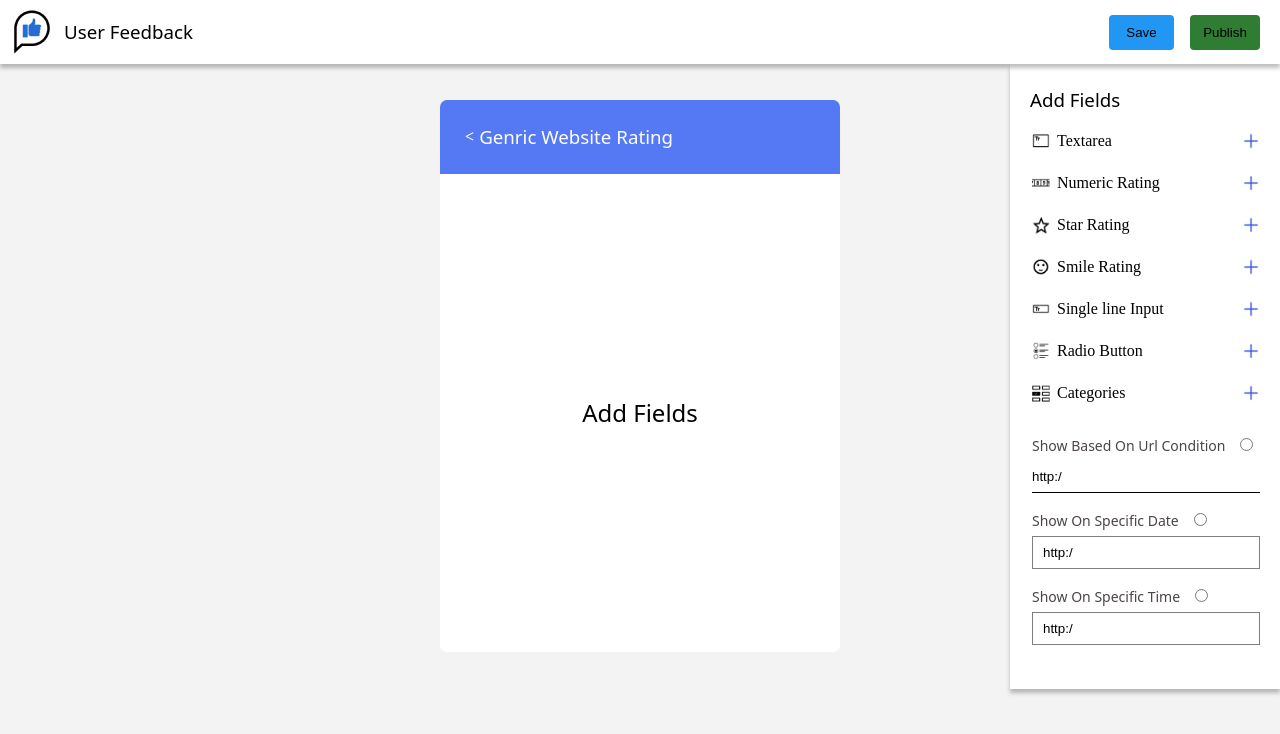
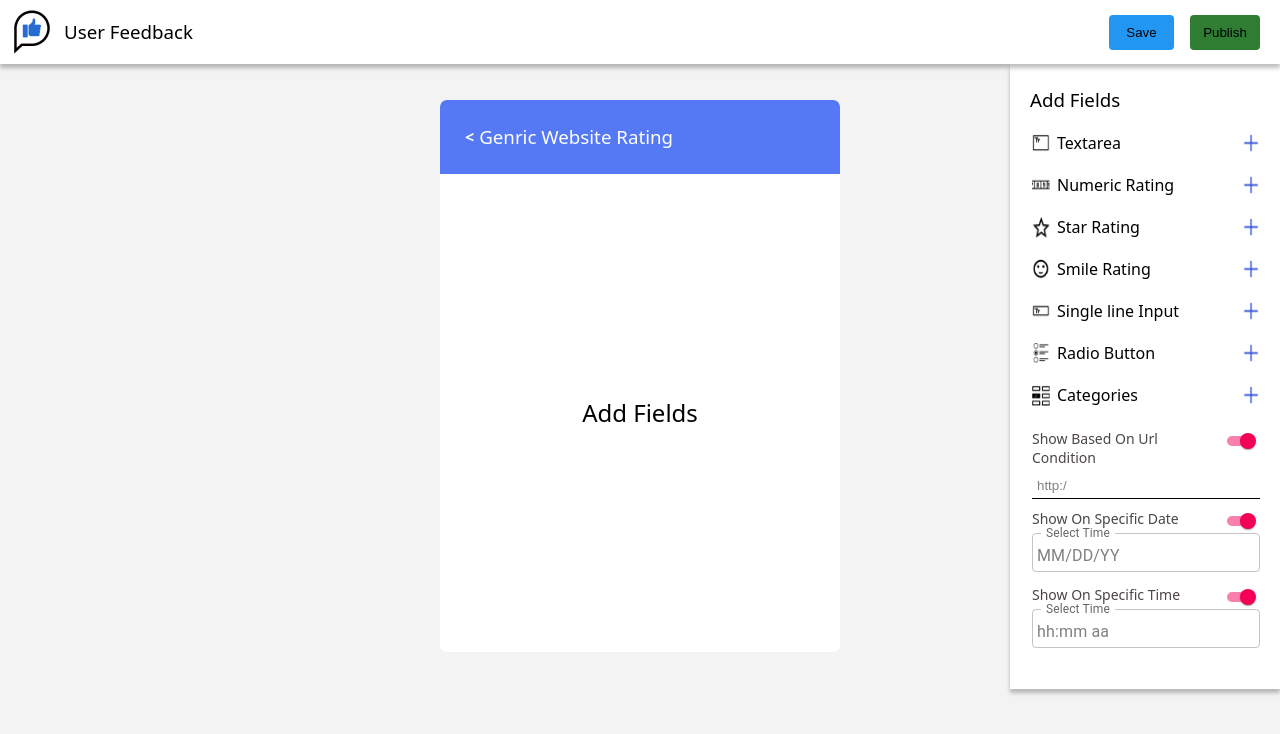
Before and after one commit to HarshProj/Alter, a React (Create React App) app: page /createform in a window 1280 px wide. Shown: the top 734 px of the page. Built offline with nearby package versions, Linux system fonts and the light colour scheme.

Commit message:
integrated with materialUI

```diff
--- a/package.json
+++ b/package.json
@@ -3,6 +3,11 @@
   "version": "0.1.0",
   "private": true,
   "dependencies": {
+    "@emotion/react": "^11.13.3",
+    "@emotion/styled": "^11.13.0",
+    "@material-ui/core": "^4.12.4",
+    "@mui/material": "^5.16.7",
+    "@mui/styled-engine-sc": "^6.0.0-alpha.18",
     "@testing-library/jest-dom": "^5.17.0",
     "@testing-library/react": "^13.4.0",
     "@testing-library/user-event": "^13.5.0",
@@ -10,6 +15,7 @@
     "react-dom": "^18.3.1",
     "react-router-dom": "^6.26.1",
     "react-scripts": "5.0.1",
+    "styled-components": "^6.1.12",
     "web-vitals": "^2.1.4"
   },
   "scripts": {
--- a/src/App.css
+++ b/src/App.css
@@ -1,5 +1,5 @@
 body{
   background-color: #F3F3F3;
-  /* font-family: system-ui, -apple-system, BlinkMacSystemFont, 'Segoe UI', Roboto, Oxygen, Ubuntu, Cantarell, 'Open Sans', 'Helvetica Neue', sans-serif; */
+  font-family: system-ui, -apple-system, BlinkMacSystemFont, 'Segoe UI', Roboto, Oxygen, Ubuntu, Cantarell, 'Open Sans', 'Helvetica Neue', sans-serif;
 
 }
--- a/src/Components/Feedbackform.js
+++ b/src/Components/Feedbackform.js
@@ -1,4 +1,4 @@
-import React, { useEffect } from 'react'
+import React, { useEffect, useState } from 'react'
 import '../Css/Feedbackform.css'
 import img from '../Assets/plus-large-svgrepo-com 1.png'
 import textareimg from '../Assets/textarea_icon.png'
@@ -8,14 +8,25 @@ import smiliimg from '../Assets/smiley_icon.png'
 import singleimg from '../Assets/input_icon.png'
 import radioimg from '../Assets/radio_icon.png'
 import categoryimg from '../Assets/cate_icon.png'
+
+import TextField from '@mui/material/TextField';
+import { Switch } from '@material-ui/core';
 export const Feedbackform = (props) => {
     useEffect(()=>{
         props.setCreate(true);
     },[])
+    const [addclick,setAddclick]=useState(0)
   return (
     <div className='workspace'>
         <div className="add-feilds">
-            <div className="fields-section">
+           {addclick==1?<div className='feildclicked'>
+            <div className="clicked-section">
+                <div className="go-back">
+
+                <p onClick={()=>{setAddclick(0)}}>&lt;</p><p>Back To Add Feild</p>
+                </div>
+            </div>
+           </div>:<div className="fields-section">
                 <h3>Add Fields</h3>
                 <div className="section">
                     <div className="field"><div className="textarea">
@@ -23,7 +34,7 @@ export const Feedbackform = (props) => {
                     <img src={textareimg} alt="" /><p>Textarea</p>
 
                         </div>
-                     <img src={img} alt="" /></div>
+                     <img src={img} alt="" onClick={()=>{setAddclick(1)}}/></div>
                     </div>
                     <div className="field"><div className="textarea">
                         <div className="" style={{display:'flex'}}>
@@ -71,38 +82,47 @@ export const Feedbackform = (props) => {
 
 
                    <div className="based-on-url">
-                    <div className="">
-                    <span>
+                    <div className="toggle-part">
+                    <span className='url-span'>
                     Show Based On Url Condition
                     </span>
-                    <input type="radio" name="" id="" />
+                    <Switch size='small' checked/>
+                    </div>
+                    <input type="text" className='intpht'  value='http:/'/>
+                   </div>
+                   <div className="based-on-url">
+                    <div className="toggle-part">
+                    <span className='url-span'>
+                    Show On Specific Date
+                    </span>
+
+                    <Switch size='small' checked/>
 
                     </div>
-                    <input type="text"  value='http:/'/>
+                    <TextField
+          id="outlined-error"
+          label="Select Time"
+          defaultValue="MM/DD/YY"
+        //   color='gray'
+        style={{border:"none"}}
+        />
                    </div>
                    <div className="based-on-url">
-                    <div className="">
-                    <span>
-                    Show On Specific Date
-                    </span>
-                    <input type="radio" name="" id="" />
-
-                    </div>
-                    <input type="text" className='inp-datetime'  value='http:/'/>
-                   </div>
-                   <div className="based-on-url">
-                    <div className="">
-                    <span>
+                    <div className="toggle-part">
+                    <span className='url-span'>
                     Show On Specific Time
                     </span>
-                    <input type="radio" name="" id="" />
-
+                    <Switch size='small' checked />
                     </div>
-                    <input type="text" className='inp-datetime' value='http:/'/>
+                    <TextField
+          id="outlined-error"
+          label="Select Time"
+          defaultValue="hh:mm aa"
+        />
                    </div>
                    </div>
                 </div>
-            </div>
+            </div>}
         </div>
         <div className="form-body">
             <div className="form-name">
--- a/src/Css/Feedbackform.css
+++ b/src/Css/Feedbackform.css
@@ -22,7 +22,7 @@ h3{
     display: flex;
     flex-direction: column;
     margin-top: 1rem;
-    gap: 1.5rem;
+    gap: 1.25rem;
 }
 .field p{
     margin-left: 7px;
@@ -58,19 +58,27 @@ border-radius: 7px;
     height: 76px;
     justify-content: center;
 }
-.based-on-url span{
+.url-span{
     font-size:14px;
     font-family: system-ui, -apple-system, BlinkMacSystemFont, 'Segoe UI', Roboto, Oxygen, Ubuntu, Cantarell, 'Open Sans', 'Helvetica Neue', sans-serif;
 
-    margin-right: 15px;
+    /* margin-right: 4px; */
     color: #4C4545;
+}
+.toggle-part{
+    display: flex;
+    justify-content: space-between;
 }
 .based-on-url input[type='text']{
     border: none;
-    border-bottom: 1px solid black;
     /* width: 100%; */
     margin-top: 6px;
-    padding: 8px 0;
+    padding: 5px 5px;
+    color: gray;
+}
+.intpht{
+    border-bottom: 1px solid black !important;
+
 }
 .inp-datetime{
     border: 1px solid gray !important;
@@ -104,3 +112,16 @@ border-radius: 7px;
     size: 32px;
     line-height: 32px;
 }
+.feildclicked{
+    padding: 20px;
+}
+.clicked-section{
+    display: flex;
+}
+.go-back{
+    display: flex;
+    gap: 10px;
+}
+.go-back p{
+    cursor: pointer;
+}
```
Also changed, not shown: src/Components/Fieldsinfo.js (added, +7 -0 lines), 1 other file (tests, documents, lock files or other folders).
